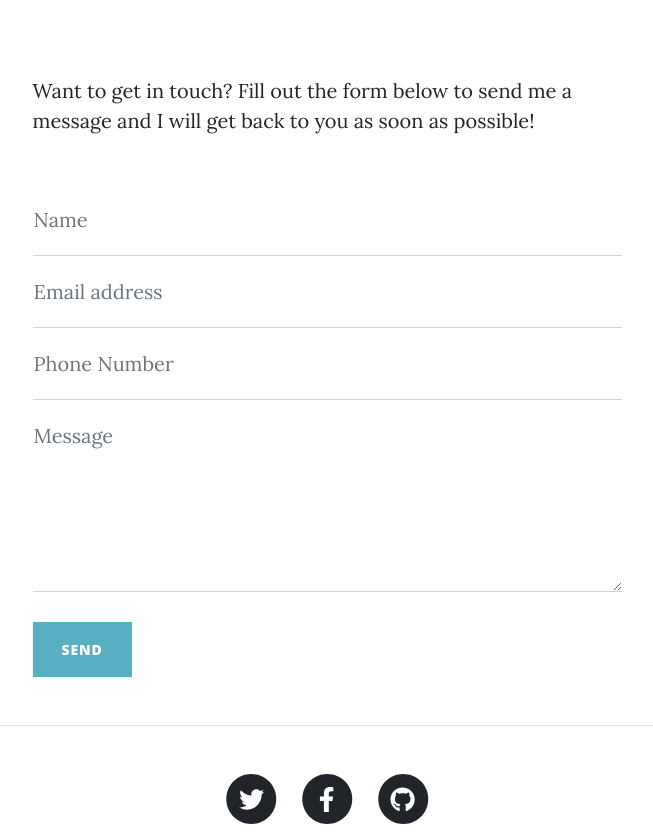
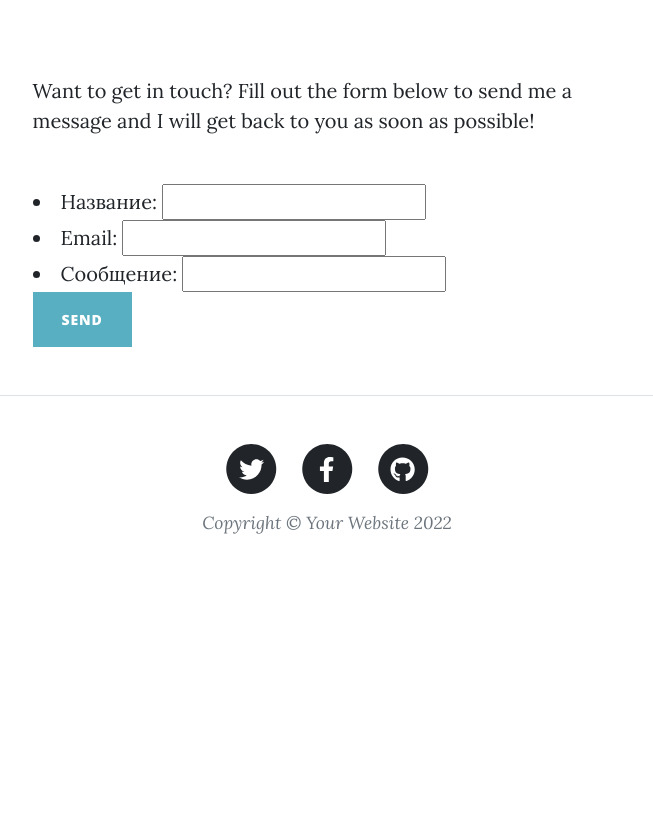
Before and after one commit to region74/lesson_26, a Django app: page /createPost/ in a window 1280 px wide. Shown: the part 536-1368 px from the top of the page, without its empty margins (313-966 px from the left). After the commit the page ends 1070 px from the top, so only its background shows below. Run offline with Django 4.2, Linux system fonts and the light colour scheme; some libraries are stand-ins or nearby versions.

Commit message:
27 конец урока

```diff
--- /dev/null
+++ b/blog/blogapp/forms.py
@@ -0,0 +1,7 @@
+from django import forms
+
+
+class ContactForm(forms.Form):
+    name = forms.CharField(label='Название')
+    email = forms.EmailField(label='Email')
+    message = forms.CharField(label='Сообщение')
--- a/blog/blogapp/templates/blogapp/create.html
+++ b/blog/blogapp/templates/blogapp/create.html
@@ -8,54 +8,10 @@
                     <div class="col-md-10 col-lg-8 col-xl-7">
                         <p>Want to get in touch? Fill out the form below to send me a message and I will get back to you as soon as possible!</p>
                         <div class="my-5">
-                            <!-- * * * * * * * * * * * * * * *-->
-                            <!-- * * SB Forms Contact Form * *-->
-                            <!-- * * * * * * * * * * * * * * *-->
-                            <!-- This form is pre-integrated with SB Forms.-->
-                            <!-- To make this form functional, sign up at-->
-                            <!-- https://startbootstrap.com/solution/contact-forms-->
-                            <!-- to get an API token!-->
-                            <form id="contactForm" data-sb-form-api-token="API_TOKEN">
-                                <div class="form-floating">
-                                    <input class="form-control" id="name" type="text" placeholder="Enter your name..." data-sb-validations="required" />
-                                    <label for="name">Name</label>
-                                    <div class="invalid-feedback" data-sb-feedback="name:required">A name is required.</div>
-                                </div>
-                                <div class="form-floating">
-                                    <input class="form-control" id="email" type="email" placeholder="Enter your email..." data-sb-validations="required,email" />
-                                    <label for="email">Email address</label>
-                                    <div class="invalid-feedback" data-sb-feedback="email:required">An email is required.</div>
-                                    <div class="invalid-feedback" data-sb-feedback="email:email">Email is not valid.</div>
-                                </div>
-                                <div class="form-floating">
-                                    <input class="form-control" id="phone" type="tel" placeholder="Enter your phone number..." data-sb-validations="required" />
-                                    <label for="phone">Phone Number</label>
-                                    <div class="invalid-feedback" data-sb-feedback="phone:required">A phone number is required.</div>
-                                </div>
-                                <div class="form-floating">
-                                    <textarea class="form-control" id="message" placeholder="Enter your message here..." style="height: 12rem" data-sb-validations="required"></textarea>
-                                    <label for="message">Message</label>
-                                    <div class="invalid-feedback" data-sb-feedback="message:required">A message is required.</div>
-                                </div>
-                                <br />
-                                <!-- Submit success message-->
-                                <!---->
-                                <!-- This is what your users will see when the form-->
-                                <!-- has successfully submitted-->
-                                <div class="d-none" id="submitSuccessMessage">
-                                    <div class="text-center mb-3">
-                                        <div class="fw-bolder">Form submission successful!</div>
-                                        To activate this form, sign up at
-                                        <br />
-                                        <a href="https://startbootstrap.com/solution/contact-forms">https://startbootstrap.com/solution/contact-forms</a>
-                                    </div>
-                                </div>
-                                <!-- Submit error message-->
-                                <!---->
-                                <!-- This is what your users will see when there is-->
-                                <!-- an error submitting the form-->
-                                <div class="d-none" id="submitErrorMessage"><div class="text-center text-danger mb-3">Error sending message!</div></div>
-                                <!-- Submit Button-->
+
+                            <form method="post" id="contactForm" data-sb-form-api-token="API_TOKEN">
+                                {% csrf_token %}
+                                {{form.as_ul}}
                                 <button class="btn btn-primary text-uppercase disabled" id="submitButton" type="submit">Send</button>
                             </form>
                         </div>
--- a/blog/blogapp/views.py
+++ b/blog/blogapp/views.py
@@ -1,5 +1,9 @@
-from django.shortcuts import render, get_object_or_404
+from django.shortcuts import render, get_object_or_404,HttpResponseRedirect
+from django.urls import reverse
+
 from .models import Post
+from .forms import ContactForm
+from django.core.mail import send_mail
 
 
 # Create your views here.
@@ -10,7 +14,26 @@ def main_view(request):
 
 
 def create_post(request):
-    return render(request, 'blogapp/create.html')
+    if request.method == 'POST':
+        form = ContactForm(request.POST)
+        if form.is_valid():
+            #     Получить данные из формы
+            name = form.cleaned_data['name']
+            message = form.cleaned_data['message']
+            email = form.cleaned_data['email']
+            send_mail(
+                'Тест из питона',
+                message,
+                'kiryamiass7@gmail.com',
+                [email],
+                fail_silently=True,
+            )
+            return HttpResponseRedirect(reverse('blog:main'))
+        else:
+            return render(request, 'blogapp/create.html', context={'form': form})
+    else:
+        form = ContactForm()
+        return render(request, 'blogapp/create.html', context={'form': form})
 
 
 def post(request, id):
```
Also changed, not shown: blog/blog/settings.py (+7 -0 lines).
